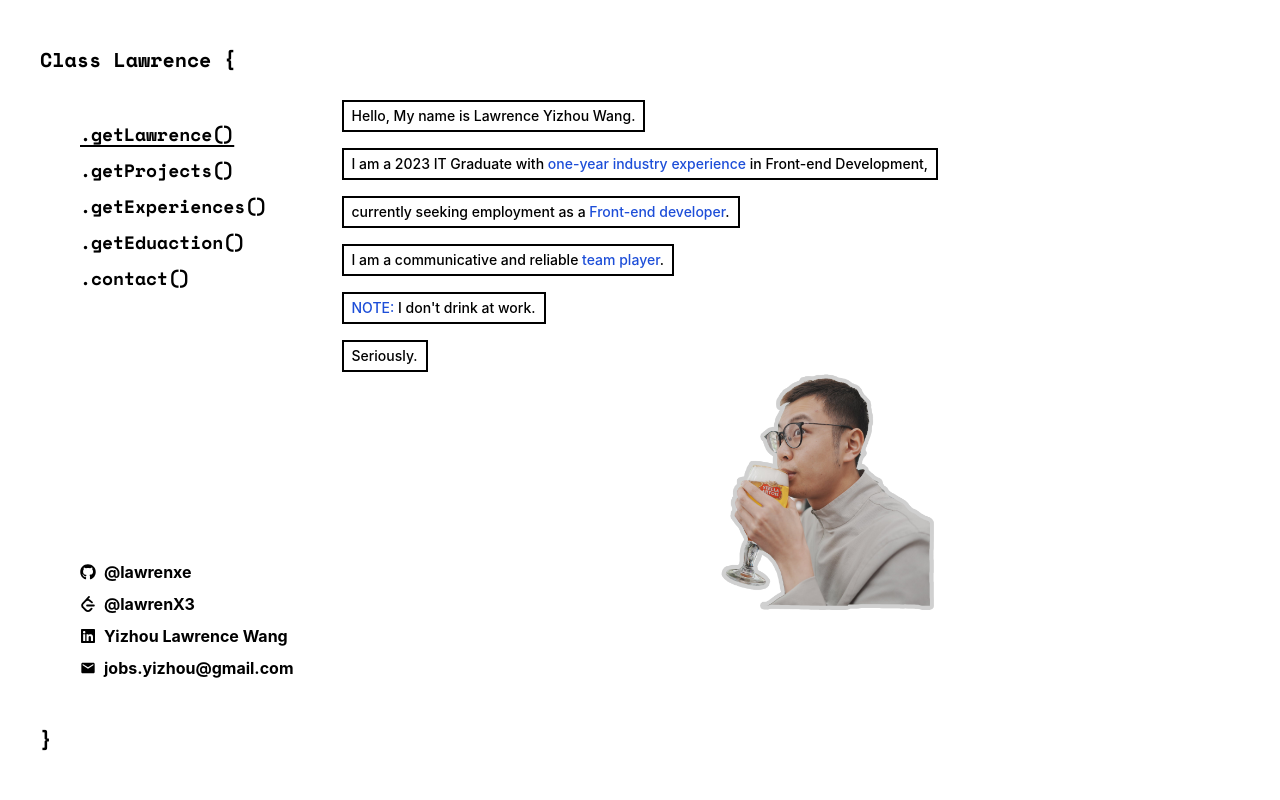
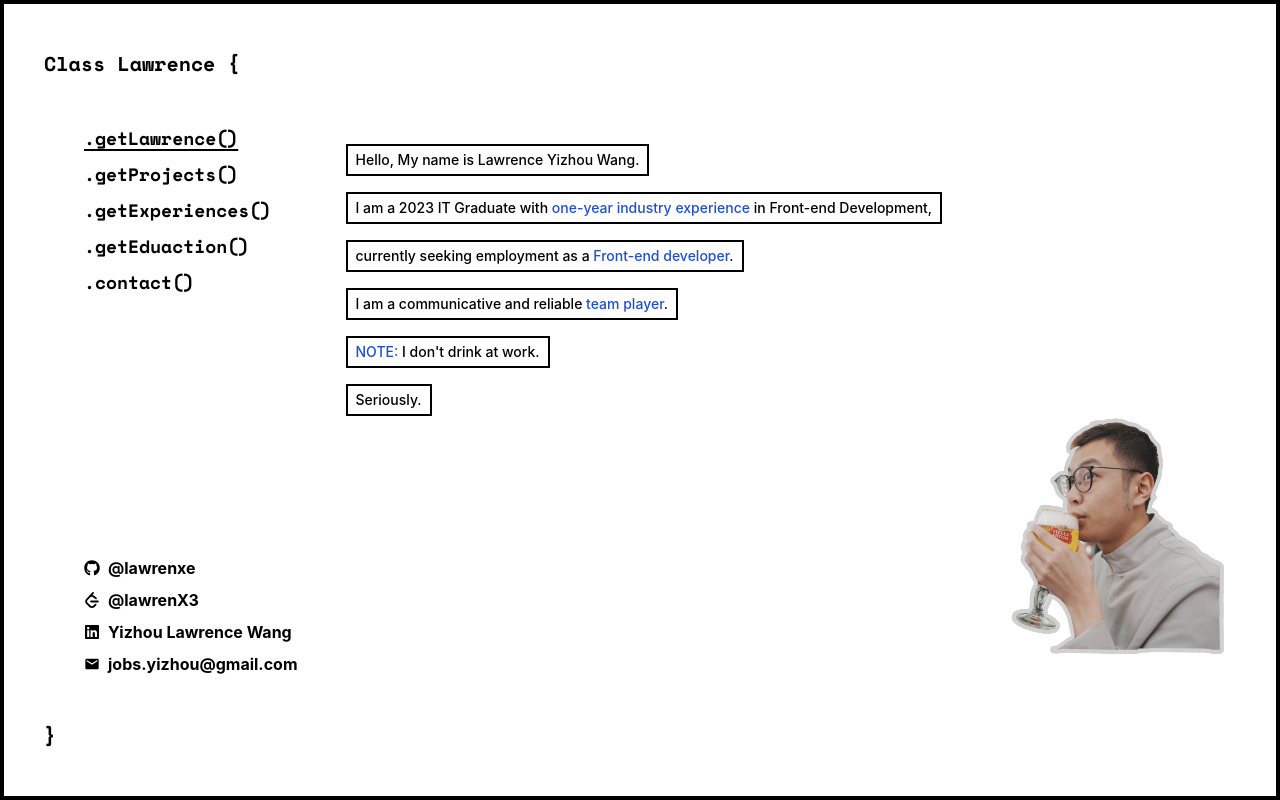
Before and after one commit to lawrenxe/lawrence, a React (Create React App) app: page / in a window 1280 px wide. Built offline with nearby package versions, Linux system fonts and the light colour scheme.

Commit message:
Fixed minor issues

```diff
--- a/src/Components/Contact.tsx
+++ b/src/Components/Contact.tsx
@@ -23,7 +23,7 @@ const Contact = ({ setContact, message }: CProps) => {
   }, []);
 
   return (
-    <div className="flex flex-col relative h-full">
+    <div className="flex flex-col relative h-full w-full items-center">
       <div className="flex flex-col gap-y-4 w-full h-fit overflow-y-auto">
         <Transition time={1000} delay={0} loaded={loaded}>
           <Bubble>You can click the following options to contact me:</Bubble>
--- a/src/Components/EducationItem.tsx
+++ b/src/Components/EducationItem.tsx
@@ -38,7 +38,7 @@ const EducationItem = ({ education }: EIProps) => {
         </div>
       </div>
       <img
-        className="-mt-36 w-36 opacity-30 self-end"
+        className="-mt-24 w-24 opacity-30 self-end"
         src={unimelb}
         alt="Unimelb Logo"
       />
--- a/src/Components/Lawrence.tsx
+++ b/src/Components/Lawrence.tsx
@@ -13,7 +13,7 @@ const Lawrence = () => {
   }, []);
 
   return (
-    <div className="flex flex-col w-full">
+    <div className="flex flex-col w-full justify-center items-center">
       <div className="flex flex-col gap-4 relative w-full">
         <Transition time={1000} delay={0} loaded={loaded}>
           <Bubble className="">Hello, My name is Lawrence Yizhou Wang.</Bubble>
--- a/src/Components/Layout.tsx
+++ b/src/Components/Layout.tsx
@@ -30,16 +30,16 @@ const Layout = ({ children, setSelected, selected }: LProps) => {
     >
       <div
         className={
-          "bg-white w-screen h-screen flex flex-col p-10 items-center max-w-[1536px] max-h-[1000px]  2xl:border-4 2xl:shadow-solid-8 2xl:border-black relative"
+          "bg-white w-screen h-screen flex flex-col p-10 items-center max-w-[1280px] max-h-[960px]  xl:border-4 xl:shadow-solid-8 xl:border-black relative"
         }
       >
-        <section className="h-10 font-mono font-bold text-xl flex flex-row gap-4 w-full justify-between items-center">
+        <section className="h-10 font-mono font-black text-xl flex flex-row gap-4 w-full justify-between items-center">
           <p className="">
             {titleMap[selected as keyof typeof titleMap]}
             {" {"}
           </p>
           <section
-            className="xl:hidden hover:pointer-cursor"
+            className="lg:hidden hover:cursor-pointer"
             onClick={() => {
               setHamburgerClicked(!isHamburgerClicked);
             }}
@@ -48,13 +48,13 @@ const Layout = ({ children, setSelected, selected }: LProps) => {
           </section>
         </section>
 
-        <section className="flex w-full min-h-fit flex-row flex-1 overflow-x-auto">
+        <section className="flex w-full min-h-fit flex-row flex-1 overflow-x-auto no-scrollbar">
           <section className="w-fit">
-            <section className="hidden xl:block h-full px-10">
+            <section className="hidden lg:block h-full px-10">
               <NavBar selected={selected} setSelected={setSelected} />
             </section>
           </section>
-          <section className="py-5 px-2 min-h-fit overflow-y-scroll no-scrollbar relative ">
+          <section className="py-5 px-2 w-full h-full min-h-fit overflow-y-scroll no-scrollbar relative flex ">
             {isHamburgerClicked ? (
               <NavBar selected={selected} setSelected={setSelected} />
             ) : (
--- a/src/Components/PopupWindow.tsx
+++ b/src/Components/PopupWindow.tsx
@@ -1,4 +1,5 @@
 import React, { ReactNode } from "react";
+import { RxCross2 } from "react-icons/rx";
 
 interface PWProps {
   setPopup: (isPopup: boolean) => void;
@@ -7,12 +8,12 @@ interface PWProps {
 
 const PopupWindow = ({ setPopup, children }: PWProps) => {
   return (
-    <div className="absolute w-[90%] h-[90%] max-w-[1200px] max-h-[800px] min-h-[600px] bg-white border-2 border-black shadow-solid-8 flex flex-col">
+    <div className="absolute w-[90%] h-[90%] max-w-[1000px] max-h-[600px] min-h-[600px] bg-white border-2 border-black shadow-solid-8 flex flex-col">
       <div
         onClick={() => setPopup(false)}
-        className="text-3xl pb-1 self-end pr-3 pt-3 right-3 h-[10%] hover:cursor-pointer hover:animate-spin flex justify-center items-center"
+        className="text-3xl self-end p-3 h-[10%] hover:cursor-pointer hover:animate-spin flex justify-center items-center"
       >
-        <p className="align-middle inline-table">×</p>
+        <RxCross2 />
       </div>
       <div className="w-full h-[85%] flex px-5 flex-col">{children}</div>
     </div>
--- a/src/Components/ProjectItem.tsx
+++ b/src/Components/ProjectItem.tsx
@@ -12,7 +12,7 @@ const ProjectItem = ({ setProjectSelected, project }: PIProps) => {
 
   return (
     <div
-      className="w-full  relative flex flex-col px-4 py-6 border-solid border-black border-2 hover:shadow-solid-4 hover:cursor-pointer"
+      className="w-full relative flex flex-col px-4 py-6 border-solid border-black border-2 hover:shadow-solid-4 hover:cursor-pointer"
       onClick={() => setProjectSelected(project.projectId)}
     >
       <img
--- a/src/Components/Transition.tsx
+++ b/src/Components/Transition.tsx
@@ -9,7 +9,7 @@ interface TProps {
 
 const Transition = ({ time, delay, children, loaded }: TProps) => {
   return (
-    <div className="w-full h-full">
+    <div className="w-full">
       <div
         className={`h-full ${loaded ? "opacity-100" : "opacity-0"}`}
         style={{
--- a/tailwind.config.js
+++ b/tailwind.config.js
@@ -19,4 +19,5 @@ module.exports = {
       });
     }),
   ],
+  safelist: ["grid-cols-1", "grid-cols-2", "grid-cols-3", "grid-cols-4"],
 };
```
